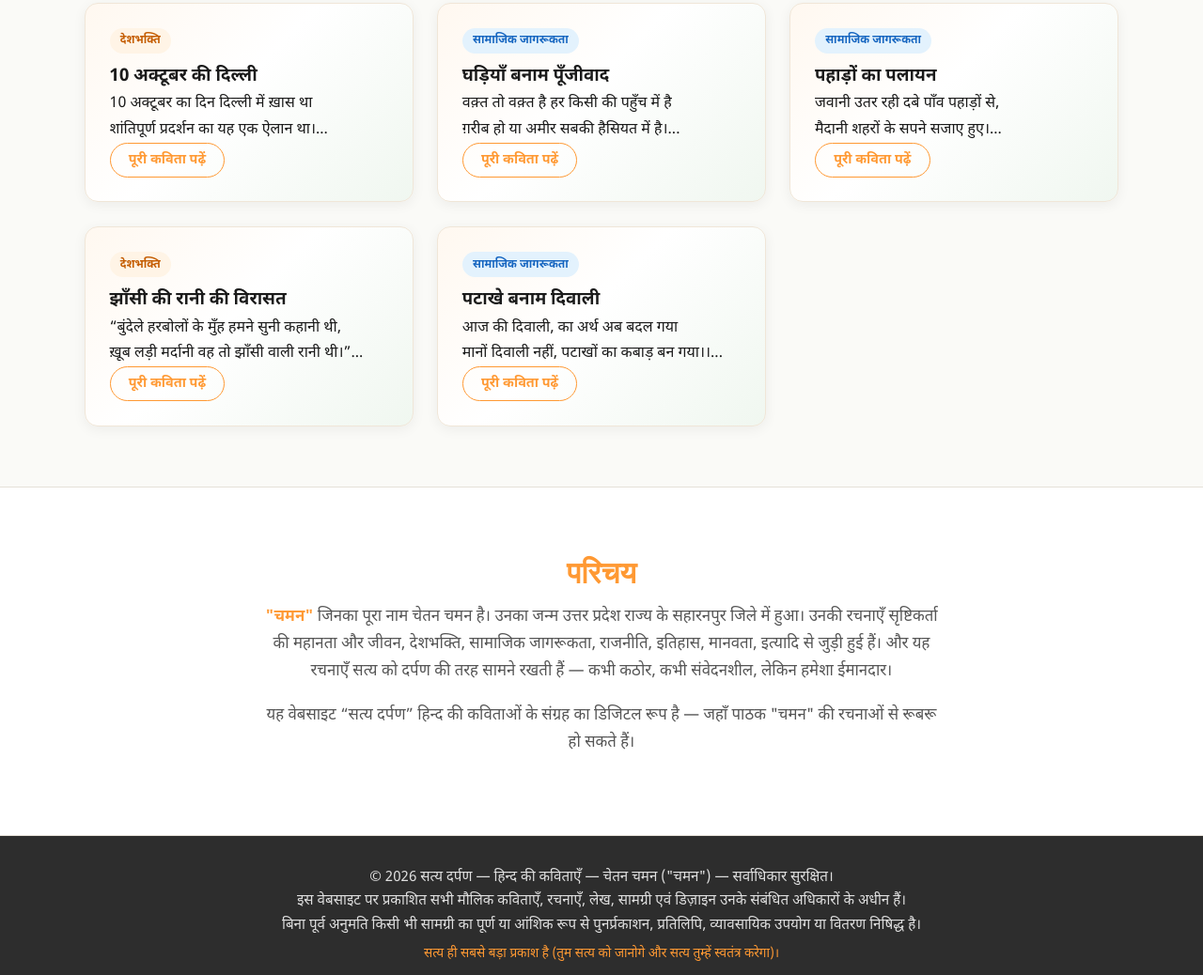
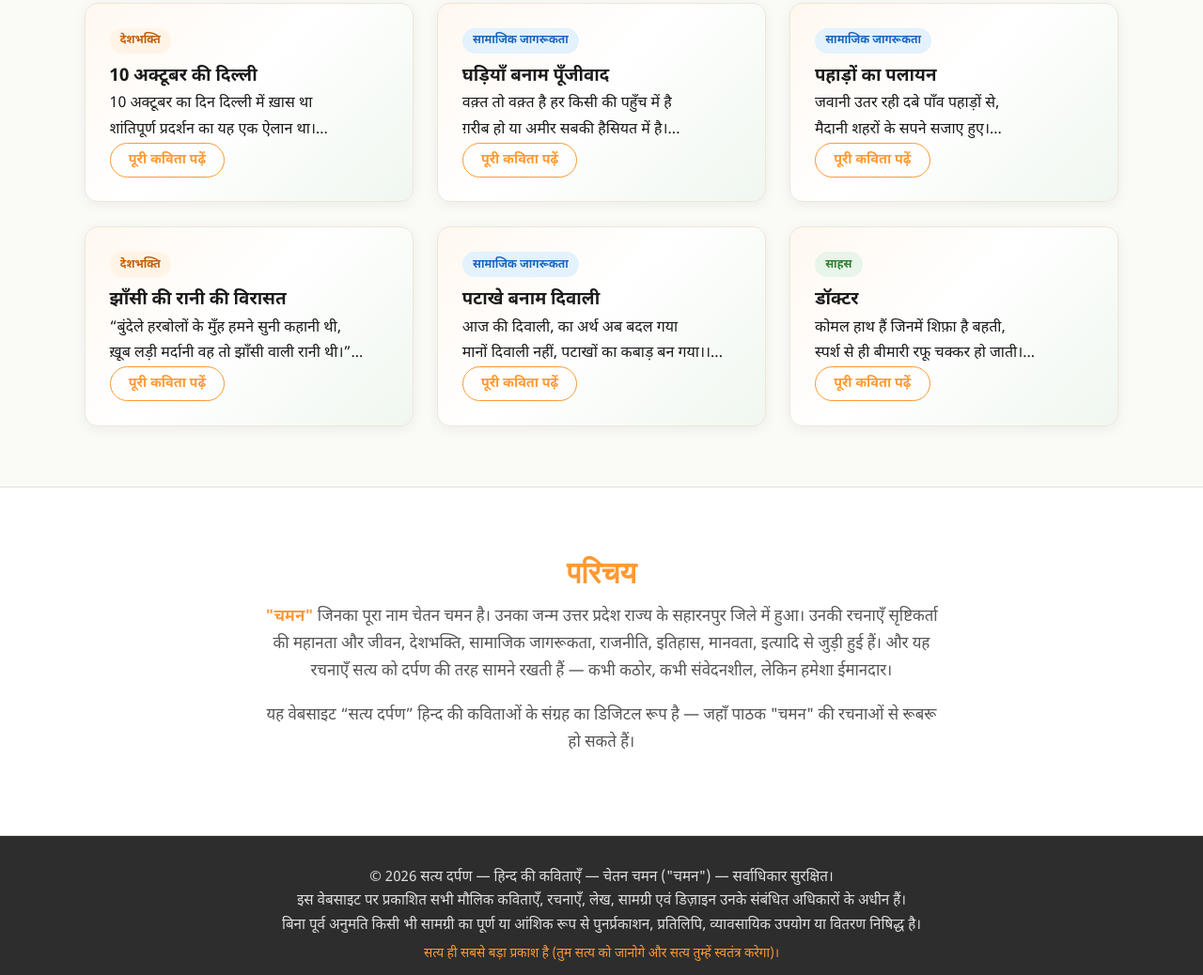
Before and after one commit to sdsatyadarpan-glitch/sdsatyadarpan, a plain HTML site: page index.html in a window 1280 px wide. Shown: the part 7964-9002 px from the top of the page at 94% size. Drawn offline with Linux system fonts and the light colour scheme; a web font is replaced by a local one.

Commit message:
Update index.html

```diff
--- a/index.html
+++ b/index.html
@@ -1003,6 +1003,16 @@
     मानों दिवाली नहीं, पटाखों का कबाड़ बन गया।।...
   </p>
   <button class="read-btn" onclick="openPoem('poem89')">पूरी कविता पढ़ें</button>
+</article><article class="poem-card" data-category="sahas">
+  <div class="poem-card-header">
+    <span class="category-tag sahas">साहस</span>
+    <h3>डॉक्टर</h3>
+  </div>
+  <p class="poem-excerpt">
+    कोमल हाथ हैं जिनमें शिफ़ा है बहती,<br>
+    स्पर्श से ही बीमारी रफू चक्कर हो जाती।...
+  </p>
+  <button class="read-btn" onclick="openPoem('poem90')">पूरी कविता पढ़ें</button>
 </article>
 
 
```
